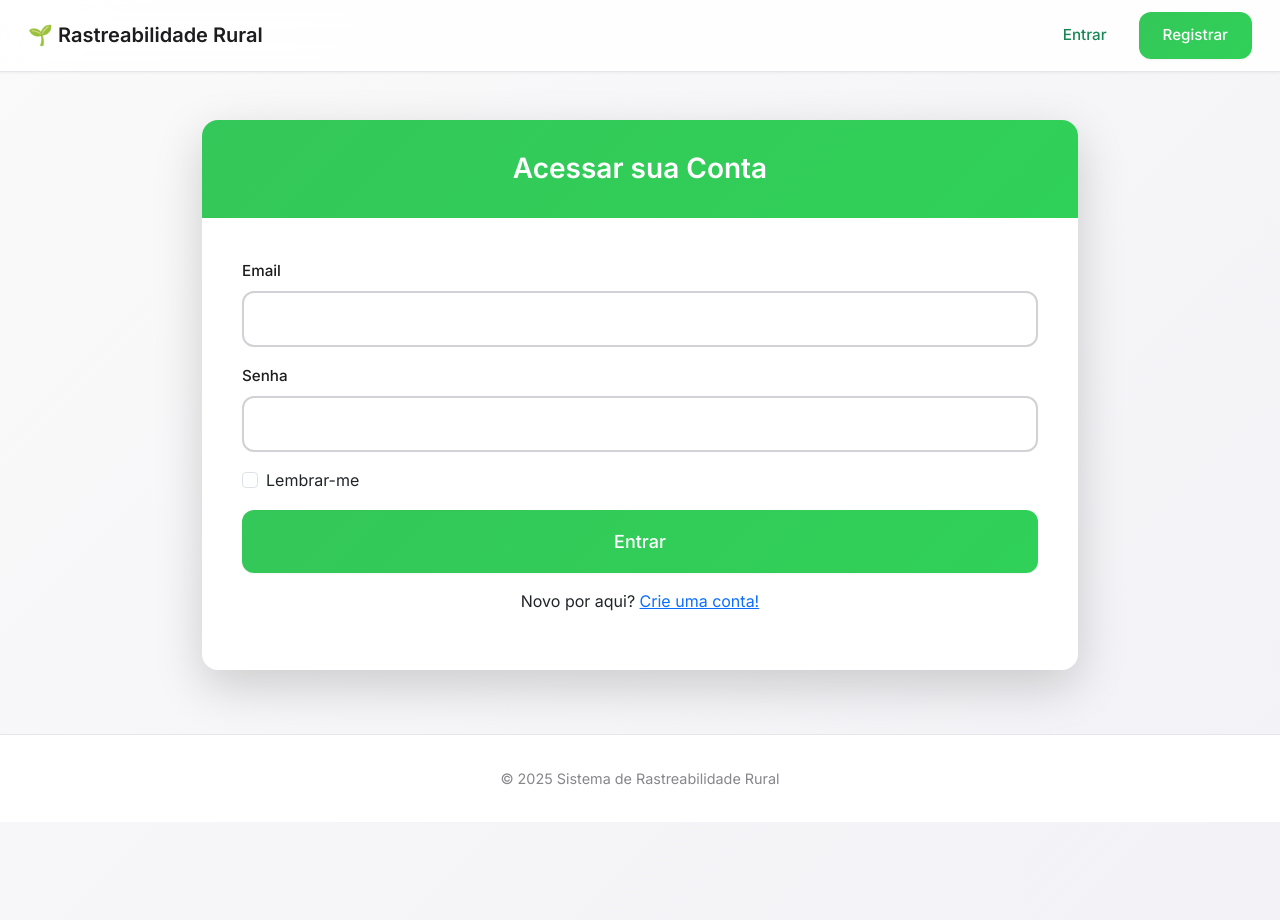
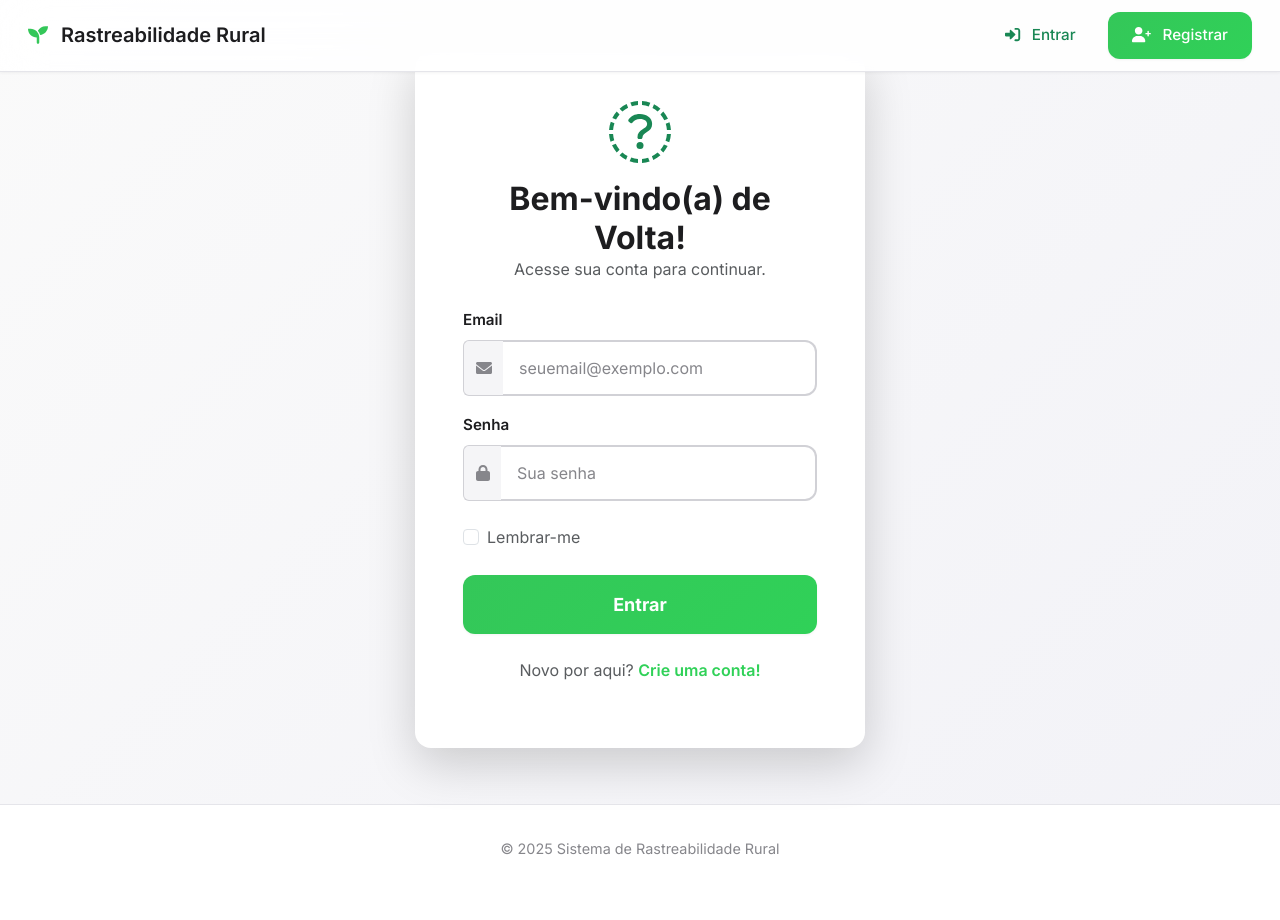
Before and after one commit to Akionix/RastreabilidadeApp, a Flask app: page /login in a window 1280 px wide. After the commit the page ends 855 px from the top, so only its background shows below. Run offline with Flask 3, Linux system fonts and the light colour scheme.

Commit message:
style: arrumando icones e tela de login

```diff
--- a/app/templates/base.html
+++ b/app/templates/base.html
@@ -13,6 +13,7 @@
     <!-- Google Fonts - SF Pro Display similar -->
     <link href="https://fonts.googleapis.com/css2?family=Inter:wght@300;400;500;600;700&display=swap" rel="stylesheet">
 
+    <link rel="stylesheet" href="https://cdnjs.cloudflare.com/ajax/libs/font-awesome/6.0.0-beta3/css/all.min.css">
     <style>
         /* --- ESTILOS GERAIS (SEU CÓDIGO ORIGINAL) --- */
         :root {
@@ -164,7 +165,9 @@
     <nav class="navbar navbar-expand-lg fixed-top">
         <div class="container-fluid">
             <!-- Logo -->
-            <a class="navbar-brand" href="{{ url_for('index') }}">🌱 Rastreabilidade Rural</a>
+            <a class="navbar-brand" href="{{ url_for('index') }}">
+                <i class="fa-solid fa-seedling me-2" style="color: #34C759;"></i> Rastreabilidade Rural
+            </a>
 
             <!-- Botão Toggler (Menu Hambúrguer) - Visível apenas em telas pequenas -->
             <button class="navbar-toggler" type="button" data-bs-toggle="collapse" data-bs-target="#navMenu" aria-controls="navMenu" aria-expanded="false" aria-label="Toggle navigation">
@@ -181,17 +184,25 @@
                 <ul class="navbar-nav ms-auto mb-2 mb-lg-0 align-items-lg-center">
                     {% if current_user.is_authenticated %}
                         <li class="nav-item">
-                            <a href="{{ url_for('profile') }}" class="btn btn-outline-primary me-lg-2">Meu Perfil</a>
+                            <a href="{{ url_for('profile') }}" class="btn btn-outline-primary me-lg-2">
+                                <i class="fa-solid fa-user me-2"></i> Meu Perfil
+                            </a>
                         </li>
                         <li class="nav-item mt-2 mt-lg-0">
-                            <a href="{{ url_for('logout') }}" class="btn btn-outline-danger">Sair</a>
+                            <a href="{{ url_for('logout') }}" class="btn btn-outline-danger">
+                                <i class="fa-solid fa-right-from-bracket me-2"></i> Sair
+                            </a>
                         </li>
                     {% else %}
                         <li class="nav-item">
-                            <a href="{{ url_for('login') }}" class="btn btn-outline-success me-lg-2">Entrar</a>
+                            <a href="{{ url_for('login') }}" class="btn btn-outline-success me-lg-2">
+                                <i class="fa-solid fa-right-to-bracket me-2"></i> Entrar
+                            </a>
                         </li>
                         <li class="nav-item mt-2 mt-lg-0">
-                            <a href="{{ url_for('register') }}" class="btn btn-success">Registrar</a>
+                            <a href="{{ url_for('register') }}" class="btn btn-success">
+                                <i class="fa-solid fa-user-plus me-2"></i> Registrar
+                            </a>
                         </li>
                     {% endif %}
                 </ul>
@@ -219,6 +230,9 @@
 
     <!-- JavaScript do Bootstrap via CDN -->
     <script src="https://cdn.jsdelivr.net/npm/bootstrap@5.3.3/dist/js/bootstrap.bundle.min.js" integrity="sha384-YvpcrYf0tY3lHB60NNkmXc5s9fDVZLESaAA55NDzOxhy9GkcIdslK1eN7N6jIeHz" crossorigin="anonymous"></script>
+    <!-- Link para Font Awesome, se ainda não estiver no base.html -->
+    <script src="https://cdnjs.cloudflare.com/ajax/libs/font-awesome/6.0.0-beta3/js/all.min.js" integrity="sha512-..." crossorigin="anonymous"></script>
+
 
     <script>
         // Pequeno script para melhorar a experiência do menu overlay
--- a/app/templates/login.html
+++ b/app/templates/login.html
@@ -3,36 +3,116 @@
 {% block title %}Entrar{% endblock %}
 
 {% block content %}
-<div class="card shadow-lg border-0">
-    <div class="card-header text-center">
-        <h2>Acessar sua Conta</h2>
+<div class="login-container d-flex align-items-center justify-content-center vh-100">
+    <div class="login-card shadow-lg border-0 rounded-4">
+        <div class="card-body p-5">
+            <div class="text-center mb-4">
+                <i class="fa-solid fa-leaf-ॉग display-3 text-success mb-3"></i> {# Ícone no topo do formulário #}
+                <h2 class="card-title fw-bold">Bem-vindo(a) de Volta!</h2>
+                <p class="text-muted">Acesse sua conta para continuar.</p>
             </div>
-    <div class="card-body">
+
             <form action="" method="post" novalidate>
                 {{ form.hidden_tag() }}
+
                 <div class="mb-3">
-                {{ form.email.label(class="form-label") }}
-                {{ form.email(class="form-control", size=32) }}
+                    {{ form.email.label(class="form-label fw-semibold") }}
+                    <div class="input-group">
+                        <span class="input-group-text"><i class="fa-solid fa-envelope"></i></span>
+                        {{ form.email(class="form-control form-control-lg", placeholder="seuemail@exemplo.com", size=32) }}
+                    </div>
                     {% for error in form.email.errors %}
-                <span style="color: red;">[{{ error }}]</span>
+                    <div class="text-danger mt-1">[{{ error }}]</div>
                     {% endfor %}
                 </div>
-            <div class="mb-3">
-                {{ form.password.label(class="form-label") }}
-                {{ form.password(class="form-control", size=32) }}
+
+                <div class="mb-4">
+                    {{ form.password.label(class="form-label fw-semibold") }}
+                    <div class="input-group">
+                        <span class="input-group-text"><i class="fa-solid fa-lock"></i></span>
+                        {{ form.password(class="form-control form-control-lg", placeholder="Sua senha", size=32) }}
+                    </div>
                     {% for error in form.password.errors %}
-                <span style="color: red;">[{{ error }}]</span>
+                    <div class="text-danger mt-1">[{{ error }}]</div>
                     {% endfor %}
                 </div>
-            <div class="mb-3 form-check">
+
+                <div class="mb-4 form-check d-flex justify-content-between align-items-center">
+                    <div>
                         {{ form.remember_me(class="form-check-input") }}
-                {{ form.remember_me.label(class="form-check-label") }}
+                        {{ form.remember_me.label(class="form-check-label text-muted") }}
                     </div>
-            <div class="d-grid">
-                {{ form.submit(class="btn btn-success btn-lg") }}
+                    {# <a href="#" class="text-success-emphasis text-decoration-none">Esqueceu a senha?</a> {# Pode adicionar futuramente #}
+                </div>
+
+                <div class="d-grid gap-2">
+                    {{ form.submit(class="btn btn-success btn-lg fw-bold py-3") }}
                 </div>
             </form>
-        <p class="mt-3 text-center">Novo por aqui? <a href="{{ url_for('register') }}">Crie uma conta!</a></p>
+
+            <p class="mt-4 text-center text-muted">
+                Novo por aqui? <a href="{{ url_for('register') }}" class="text-success-emphasis fw-semibold text-decoration-none">Crie uma conta!</a>
+            </p>
         </div>
     </div>
+</div>
+
+<style>
+    /* Estilos para centralizar o card de login na tela */
+    .login-container {
+        min-height: calc(100vh - 120px - 60px); /* Ajusta para a altura do header e footer */
+        margin-top: -120px; /* Compensa o margin-top do main */
+        margin-bottom: -60px; /* Compensa a altura do footer */
+        background-color: var(--background-secondary); /* Cor de fundo suave */
+    }
+
+    /* Estilo do card de login */
+    .login-card {
+        max-width: 450px;
+        width: 100%;
+        background-color: var(--surface);
+        border-radius: var(--border-radius-xl); /* Borda mais arredondada */
+        box-shadow: var(--shadow-xl); /* Sombra mais pronunciada */
+    }
+
+    /* Estilos para os inputs e grupos de input */
+    .input-group-text {
+        background-color: var(--neutral-100);
+        border-right: none;
+        color: var(--text-secondary);
+        border-color: var(--neutral-300);
+    }
+
+    .form-control-lg {
+        border-left: none;
+        border-color: var(--neutral-300);
+    }
+
+    .form-control-lg:focus {
+        border-color: var(--primary-color-dark);
+        box-shadow: 0 0 0 0.25rem rgba(52, 199, 89, 0.25);
+    }
+
+    /* Cores dos textos e links */
+    .text-success-emphasis {
+        color: #30D158 !important; /* Cor mais vibrante para links */
+    }
+    .text-success-emphasis:hover {
+        color: #28a745 !important; /* Escurece um pouco no hover */
+    }
+
+    .btn-success {
+        background-color: #34C759;
+        border-color: #34C759;
+    }
+    .btn-success:hover {
+        background-color: #30D158;
+        border-color: #30D158;
+    }
+
+    /* Icone no topo do formulário */
+    .login-card .display-3 {
+        font-size: 4rem; /* Tamanho maior para o ícone */
+    }
+</style>
 {% endblock %}
```
Also changed, not shown: app/templates/index.html (+6 -6 lines). Lines whose indentation alone changed are shown as unchanged.
